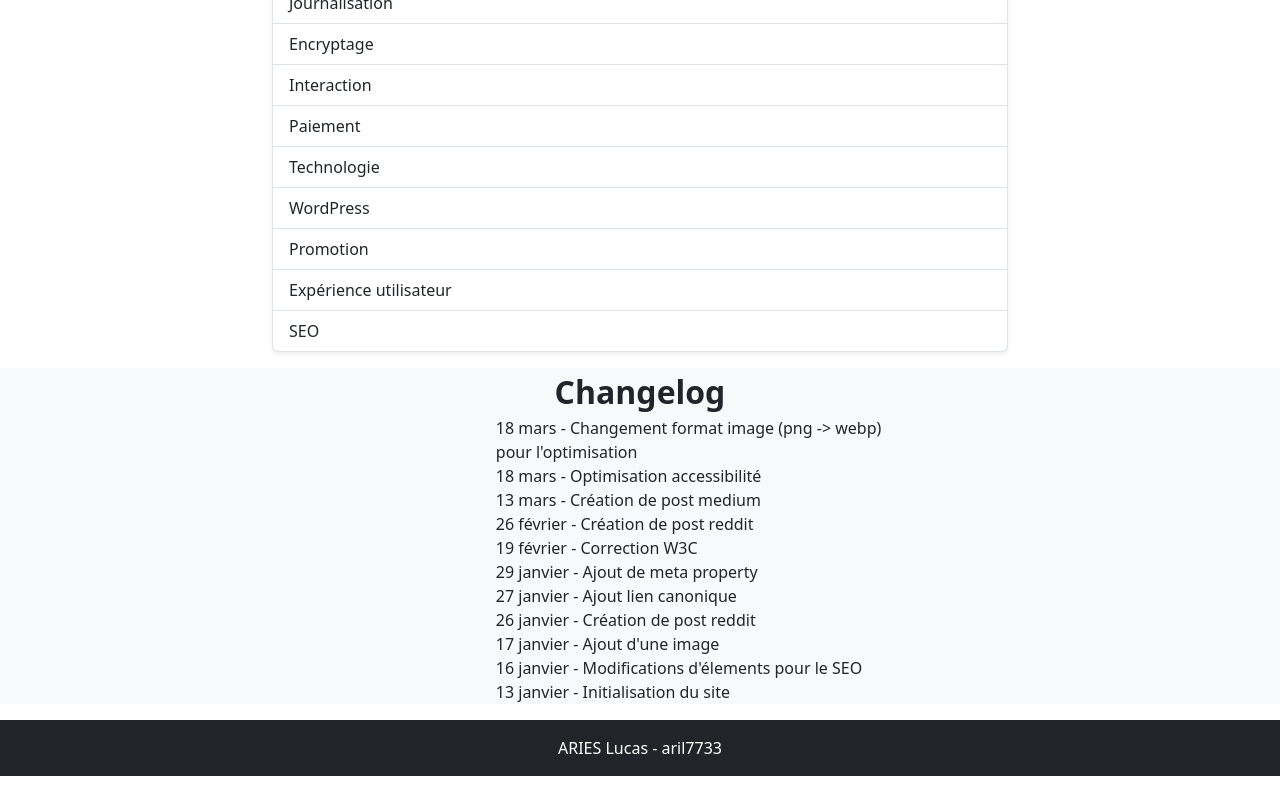
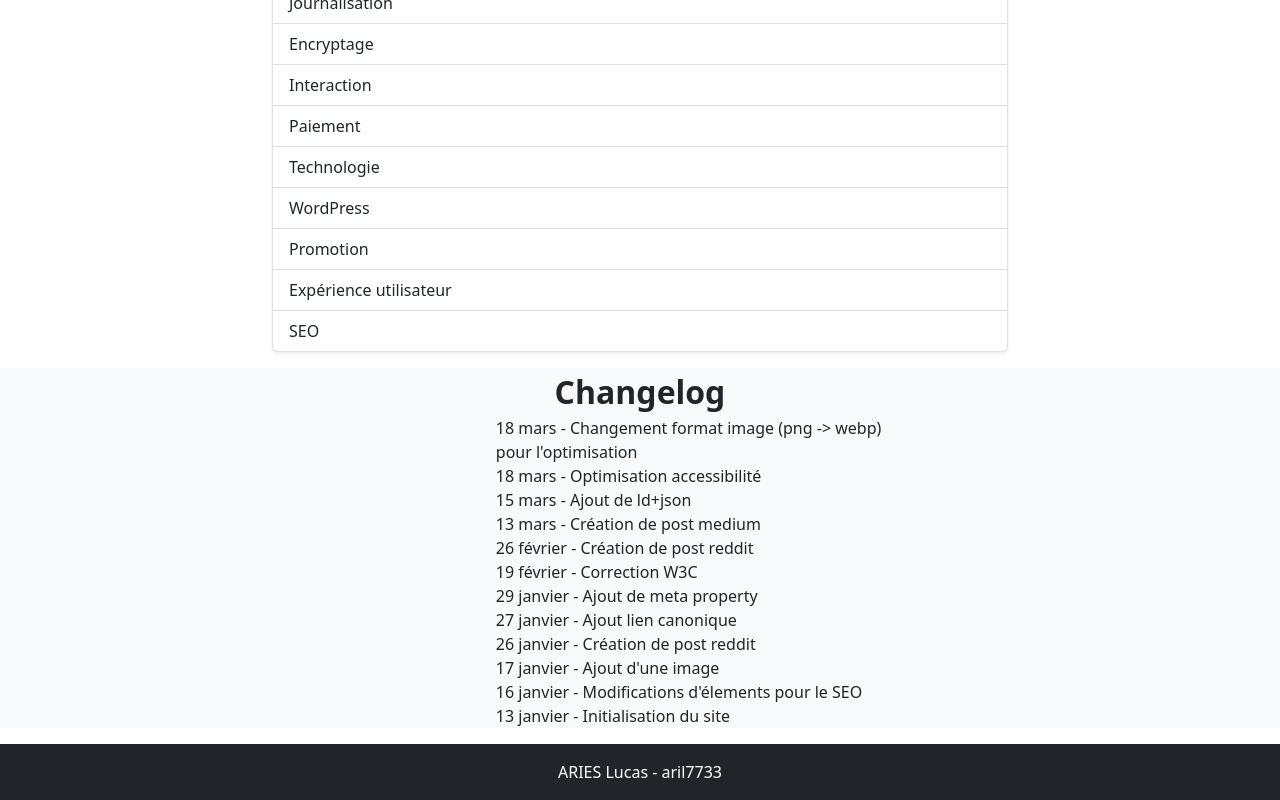
Before and after one commit to aril7733/aril7733.github.io, a plain HTML site: page index.html in a window 1280 px wide. Shown: the part 1086-1886 px from the top of the page. Before the commit the page ends 1862 px from the top, so only its background shows below. Drawn offline with nearby package versions, Linux system fonts and the light colour scheme.

Commit message:
feat: add ld-json changelog

```diff
--- a/index.html
+++ b/index.html
@@ -116,7 +116,8 @@
             <ul class="list-unstyled text-center fs-6">
                 <li>18 mars - Changement format image (png -> webp) pour l'optimisation</li>
                 <li>18 mars - Optimisation accessibilité </li>
-            	<li>13 mars - Création de post medium</li>
+            	<li>15 mars - Ajout de ld+json</li>
+                <li>13 mars - Création de post medium</li>
             	<li>26 février - Création de post reddit</li>
                 <li>19 février - Correction W3C</li>
                 <li>29 janvier - Ajout de meta property</li>
```
Also changed, not shown: 1 other file.
